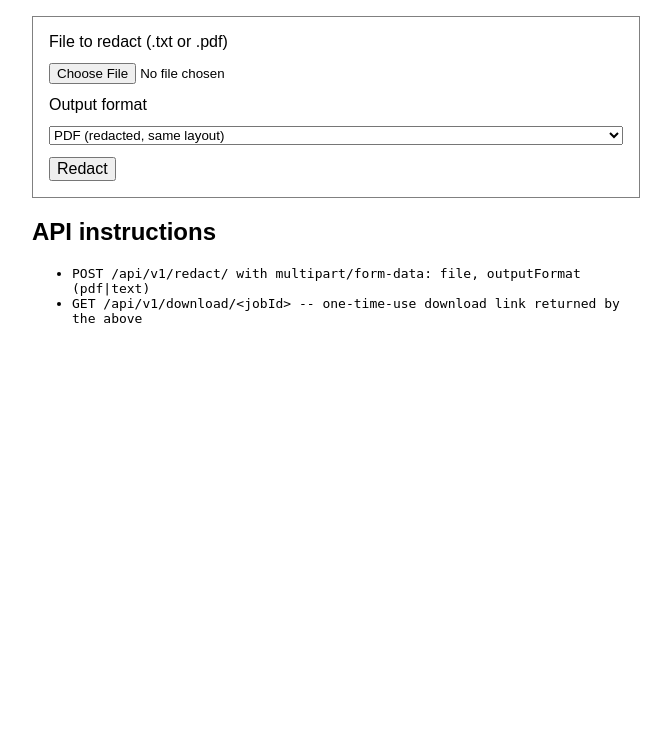
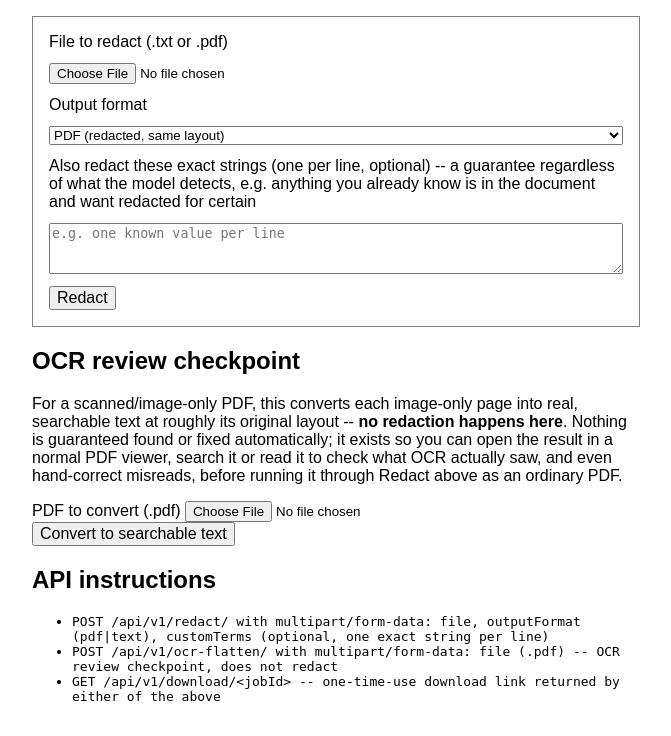
Before and after one commit to bobeaton/RemovePII, a Flask app: page / in a window 1280 px wide. Shown: the part 198-934 px from the top of the page, without its empty margins (304-975 px from the left). Before the commit the page ends 521 px from the top, so only its background shows below. Run offline with Flask 3, Linux system fonts and the light colour scheme.

Commit message:
added the concept of 'customTerms' for specific PII to exclude (so it doesn’t rely totally on LLM to find it).

```diff
--- a/server.py
+++ b/server.py
@@ -1,4 +1,5 @@
 import os
+import re
 import time
 import uuid
 import threading
@@ -12,7 +13,8 @@ from gevent.pywsgi import WSGIServer
 
 from settings import (MODEL_NAME, PORT, API_KEY, DEVICE, PII_PLACEHOLDER,
                        ALLOWED_EXTENSIONS, MAX_CONTENT_LENGTH, JOBS_DIR, JOB_TTL_SECONDS,
-                       ENABLE_OCR, OCR_LANGUAGE, OCR_DPI, MAX_TEXT_CHUNK_CHARS)
+                       ENABLE_OCR, OCR_LANGUAGE, OCR_DPI, MAX_TEXT_CHUNK_CHARS,
+                       MAX_CUSTOM_TERMS, MAX_CUSTOM_TERM_LENGTH)
 
 app = Flask(__name__)
 app.config['MAX_CONTENT_LENGTH'] = MAX_CONTENT_LENGTH
@@ -131,9 +133,27 @@ def chunk_text(text, max_chars=MAX_TEXT_CHUNK_CHARS):
     return chunks
 
 
+def expand_to_word_boundaries(text, start, end):
+    """Expand [start, end) to the boundaries of the whitespace-delimited token(s) it
+    touches. Mirrors the safety margin the PDF box-drawing path already gets for free
+    (map_entity_to_rects grabs every PyMuPDF/OCR *word* overlapping an entity, not just
+    its raw char span) -- without this, a low-confidence or boundary-clipped entity span
+    can leave a partial word fragment unredacted in any text-based output (a plain .txt
+    upload, or a PDF's outputFormat=text), even though the same detection redacts the
+    whole word cleanly when drawn as a box on a PDF page. Observed concretely: a street
+    address's tail end ('y Dr') survived in text output from an entity that only
+    matched '...Romanwa' at the character level."""
+    while start > 0 and not text[start - 1].isspace():
+        start -= 1
+    while end < len(text) and not text[end].isspace():
+        end += 1
+    return start, end
+
+
 def run_redactor(text):
     """Run the PII classifier on `text`, returning a flat list of raw (unmerged)
-    entities in `text`'s own coordinate space. Chunks first if `text` is long: a single
+    entities in `text`'s own coordinate space, each expanded to whole-word boundaries
+    (see expand_to_word_boundaries). Chunks first if `text` is long: a single
     ~465KB/68k-word document was observed to crash the whole server process (SIGKILL,
     out of memory) when sent to the classifier in one call -- likely attention memory
     scaling with sequence length -- so anything over MAX_TEXT_CHUNK_CHARS is split into
@@ -146,20 +166,37 @@ def run_redactor(text):
     entities = []
     for (chunk, offset), result in zip(chunks, batch):
         for e in result:
-            entities.append({
-                'entity_group': e['entity_group'],
-                'start': e['start'] + offset,
-                'end': e['end'] + offset,
-            })
+            start, end = expand_to_word_boundaries(text, e['start'] + offset, e['end'] + offset)
+            entities.append({'entity_group': e['entity_group'], 'start': start, 'end': end})
     return entities
 
 
-def redact_text(text):
-    """Run the PII classifier on a plain text string and splice in PII_PLACEHOLDER for
-    every detected entity span. Returns (redacted_text, entity_counts) where
-    entity_counts maps entity_group -> number of occurrences (for logging/feedback only
-    -- never includes the actual PII values)."""
-    entities = merge_adjacent_entities(run_redactor(text), text)
+def find_entities(text, custom_terms=None):
+    """Combine the model's detections (via run_redactor -- already chunked and expanded
+    to word boundaries) with any custom_terms exact-match entities, so both flow
+    through the same merge/redaction pipeline uniformly. custom_terms are matched
+    case-insensitively as literal substrings (not regexes) -- a guarantee for specific
+    known PII values the caller wants redacted regardless of model confidence (e.g. a
+    short state abbreviation the model didn't tag, or anything else known in advance).
+    Reported under the generic 'custom_match' category -- never the matched value
+    itself -- consistent with never exposing actual PII values in counts/logs."""
+    entities = run_redactor(text)
+    if custom_terms:
+        for term in custom_terms:
+            if not term:
+                continue
+            for m in re.finditer(re.escape(term), text, re.IGNORECASE):
+                start, end = expand_to_word_boundaries(text, m.start(), m.end())
+                entities.append({'entity_group': 'custom_match', 'start': start, 'end': end})
+    return entities
+
+
+def redact_text(text, custom_terms=None):
+    """Run the PII classifier (plus any custom_terms exact matches) on a plain text
+    string and splice in PII_PLACEHOLDER for every detected entity span. Returns
+    (redacted_text, entity_counts) where entity_counts maps entity_group -> number of
+    occurrences (for logging/feedback only -- never includes the actual PII values)."""
+    entities = merge_adjacent_entities(find_entities(text, custom_terms), text)
     counts = {}
     for e in entities:
         counts[e['entity_group']] = counts.get(e['entity_group'], 0) + 1
@@ -272,6 +309,41 @@ def build_page_text_and_wordmap(page):
     return ''.join(parts), spans, used_ocr
 
 
+def flatten_page_to_text(page):
+    """Replace every recognized word's image-region on this page with the same word
+    re-inserted as real, searchable text at roughly its original position -- leaving
+    non-text graphical elements (borders, logos, checkbox glyphs, grid lines) alone,
+    since only whatever OCR/native extraction recognized as a *word* gets touched.
+
+    This does NOT redact anything. It's a human review/correction checkpoint between
+    OCR and redaction: a straight second automatic redaction pass on this output isn't
+    expected to catch more PII than a single pass already does, since the classifier
+    would see essentially the same reconstructed text and context either way -- the
+    real value is that the result can be opened in any ordinary PDF viewer, searched,
+    visually checked for OCR misreads, or even hand-corrected, before being fed into
+    /api/v1/redact/ as an ordinary (now native-text) PDF.
+
+    Returns True if anything was flattened on this page (pages with no images, or where
+    OCR contributed nothing beyond native text, are left completely untouched)."""
+    if not (ENABLE_OCR and page.get_images()):
+        return False
+    text, word_spans, used_ocr = build_page_text_and_wordmap(page)
+    if not used_ocr or not text.strip():
+        return False
+    seen = set()
+    for (start, end, x0, y0, x1, y1, line_idx, word_idx) in word_spans:
+        word = text[start:end]
+        if not word.strip():
+            continue
+        key = (round(x0, 1), round(y0, 1), round(x1, 1), round(y1, 1))
+        if key in seen:
+            continue
+        seen.add(key)
+        page.add_redact_annot(fitz.Rect(x0, y0, x1, y1), text=word, fill=(1, 1, 1), text_color=(0, 0, 0))
+    page.apply_redactions()
+    return True
+
+
 def map_entity_to_rects(entity, word_spans):
     """Map one entity's [start, end) character span back to one or more page rects.
     Words are matched by overlap (not strict containment) so a boundary-clipped entity
@@ -300,7 +372,7 @@ def map_entity_to_rects(entity, word_spans):
     return rects
 
 
-def redact_pdf(doc):
+def redact_pdf(doc, custom_terms=None):
     """Redact every page of an open PyMuPDF document in place. Pages with no
     extractable text at all -- even after an OCR attempt -- are skipped entirely: not
     sent to the model, never redacted -- and reported back in skipped_pages. Pages
@@ -324,13 +396,14 @@ def redact_pdf(doc):
         if not text.strip():
             skipped_pages.append(page.number)
 
-    # run_redactor() chunks internally if a page's text is unusually long (see
-    # MAX_TEXT_CHUNK_CHARS) -- defense in depth against the same crash .txt uploads hit,
-    # in case a single PDF page ever has an enormous amount of text on it.
+    # run_redactor() (inside find_entities()) chunks internally if a page's text is
+    # unusually long (see MAX_TEXT_CHUNK_CHARS) -- defense in depth against the same
+    # crash .txt uploads hit, in case a single PDF page ever has an enormous amount of
+    # text on it.
     results_by_page = {i: [] for i in range(len(page_texts))}
     for idx, text in enumerate(page_texts):
         if text.strip():
-            results_by_page[idx] = merge_adjacent_entities(run_redactor(text), text)
+            results_by_page[idx] = merge_adjacent_entities(find_entities(text, custom_terms), text)
 
     page_redacted_texts = list(page_texts)
 
@@ -395,6 +468,14 @@ def redact():
         if ext == 'txt' and output_format == 'pdf':
             return jsonify({'error': 'outputFormat=pdf is not supported for .txt input'}), 400
 
+        # Optional: exact strings (one per line) to redact in addition to whatever the
+        # model detects -- a guarantee, not a suggestion. See find_entities().
+        custom_terms = [t.strip() for t in request.form.get('customTerms', '').splitlines() if t.strip()]
+        if len(custom_terms) > MAX_CUSTOM_TERMS:
+            return jsonify({'error': f'Too many customTerms entries (max {MAX_CUSTOM_TERMS})'}), 400
+        if any(len(t) > MAX_CUSTOM_TERM_LENGTH for t in custom_terms):
+            return jsonify({'error': f'Each customTerms entry must be at most {MAX_CUSTOM_TERM_LENGTH} characters'}), 400
+
         data = f.read()
         if len(data) == 0:
             return jsonify({'error': 'Uploaded file is empty'}), 400
@@ -405,7 +486,7 @@ def redact():
 
         if ext == 'txt':
             text = data.decode('utf-8', errors='replace')
-            redacted_text, counts = redact_text(text)
+            redacted_text, counts = redact_text(text, custom_terms)
             out_path = os.path.join(JOBS_DIR, f'{job_id}.txt')
             with open(out_path, 'w', encoding='utf-8') as fh:
                 fh.write(redacted_text)
@@ -423,7 +504,7 @@ def redact():
                 doc.close()
                 return jsonify({'error': 'PDF has no pages'}), 400
 
-            counts, skipped_pages, ocr_pages, page_redacted_texts = redact_pdf(doc)
+            counts, skipped_pages, ocr_pages, page_redacted_texts = redact_pdf(doc, custom_terms)
 
             if output_format == 'pdf':
                 out_path = os.path.join(JOBS_DIR, f'{job_id}.pdf')
@@ -449,9 +530,11 @@ def redact():
                 'created_at': time.time(),
             }
 
-        # Only log category counts and structural info -- never the actual PII values.
+        # Only log category counts and structural info -- never the actual PII values
+        # (that includes customTerms -- log a count, not the terms themselves).
         app.logger.info(f"job {job_id}: type={ext} entity_counts={counts} "
-                         f"skipped_pages={skipped_pages} ocr_pages={ocr_pages}")
+                         f"skipped_pages={skipped_pages} ocr_pages={ocr_pages} "
+                         f"custom_terms={len(custom_terms)}")
 
         return jsonify({
             'jobId': job_id,
@@ -470,6 +553,70 @@ def redact():
         app.logger.exception('Unhandled error while processing redaction request')
         # Deliberately generic -- not str(e) -- since an exception message could
         # inadvertently echo a fragment of file content.
+        return jsonify({'error': 'Internal server error while processing file'}), 500
+
+
+@app.route('/api/v1/ocr-flatten/', methods=['POST'])
+def ocr_flatten():
+    """OCR every image-only region of an uploaded PDF and reinsert the recognized text
+    as real, searchable text at roughly its original position, removing the underlying
+    image pixels there. No redaction happens here -- see flatten_page_to_text() for why
+    this is a review/correction checkpoint rather than a way to improve detection."""
+    try:
+        if 'file' not in request.files:
+            return jsonify({'error': "Missing 'file' part in form-data"}), 400
+
+        f = request.files['file']
+        if f.filename == '':
+            return jsonify({'error': 'No file selected'}), 400
+
+        filename = secure_filename(f.filename)
+        if not filename.lower().endswith('.pdf'):
+            return jsonify({'error': 'Only .pdf files are supported for OCR flattening'}), 400
+
+        data = f.read()
+        if len(data) == 0:
+            return jsonify({'error': 'Uploaded file is empty'}), 400
+
+        try:
+            doc = fitz.open(stream=data, filetype='pdf')
+        except Exception:
+            return jsonify({'error': 'Could not read PDF file (it may be corrupt or unsupported)'}), 400
+
+        if doc.needs_pass:
+            doc.close()
+            return jsonify({'error': 'PDF is password protected'}), 400
+        if doc.page_count == 0:
+            doc.close()
+            return jsonify({'error': 'PDF has no pages'}), 400
+
+        flattened_pages = [page.number for page in doc if flatten_page_to_text(page)]
+
+        job_id = uuid.uuid4().hex
+        out_path = os.path.join(JOBS_DIR, f'{job_id}.pdf')
+        doc.save(out_path, garbage=4, deflate=True)
+        doc.close()
+
+        with JOBS_LOCK:
+            JOBS[job_id] = {
+                'file_path': out_path,
+                'filename': f'flattened_{filename}',
+                'mimetype': 'application/pdf',
+                'created_at': time.time(),
+            }
+
+        app.logger.info(f"job {job_id}: ocr-flatten flattened_pages={flattened_pages}")
+
+        return jsonify({
+            'jobId': job_id,
+            'downloadUrl': f'/api/v1/download/{job_id}',
+            'flattenedPages': flattened_pages,
+        })
+
+    except HTTPException:
+        raise
+    except Exception:
+        app.logger.exception('Unhandled error while flattening PDF')
         return jsonify({'error': 'Internal server error while processing file'}), 500
 
 
--- a/templates/index.html
+++ b/templates/index.html
@@ -104,25 +104,52 @@
           <option value="text">Plain text</option>
         </select>
 
+        <label for="customTerms">
+          Also redact these exact strings (one per line, optional) -- a guarantee
+          regardless of what the model detects, e.g. anything you already know is in
+          the document and want redacted for certain
+        </label>
+        <textarea id="customTerms" name="customTerms" rows="3"
+                  placeholder="e.g. one known value per line"></textarea>
+
         <button id="submitButton" type="submit">Redact</button>
       </form>
 
       <div id="progress">
         <div class="spinner"></div>
-        <span id="progressText">Redacting…</span>
+        <span id="progressText">Working…</span>
       </div>
 
       <div id="error"></div>
 
       <div id="result">
         <p id="summary"></p>
-        <a id="downloadLink" href="#">Download redacted file</a>
+        <a id="downloadLink" href="#">Download file</a>
       </div>
+
+      <h2>OCR review checkpoint</h2>
+      <p>
+        For a scanned/image-only PDF, this converts each image-only page into real,
+        searchable text at roughly its original layout -- <strong>no redaction happens
+        here</strong>. Nothing is guaranteed found or fixed automatically; it exists so
+        you can open the result in a normal PDF viewer, search it or read it to check
+        what OCR actually saw, and even hand-correct misreads, before running it through
+        Redact above as an ordinary PDF.
+      </p>
+      <form id="flattenForm">
+        <label for="flattenFileInput">PDF to convert (.pdf)</label>
+        <input type="file" id="flattenFileInput" name="file" accept=".pdf" required />
+        <button id="flattenSubmitButton" type="submit">Convert to searchable text</button>
+      </form>
 
     <h2>API instructions</h2>
     <ul id="endpoints">
-      <li>POST /api/v1/redact/ with multipart/form-data: file, outputFormat (pdf|text)</li>
-      <li>GET /api/v1/download/&lt;jobId&gt; -- one-time-use download link returned by the above</li>
+      <li>POST /api/v1/redact/ with multipart/form-data: file, outputFormat (pdf|text),
+        customTerms (optional, one exact string per line)</li>
+      <li>POST /api/v1/ocr-flatten/ with multipart/form-data: file (.pdf) -- OCR review
+        checkpoint, does not redact</li>
+      <li>GET /api/v1/download/&lt;jobId&gt; -- one-time-use download link returned by
+        either of the above</li>
     </ul>
 
     <script>
@@ -140,17 +167,16 @@
         }
       });
 
-      const submitButton = document.getElementById('submitButton');
       const progressDiv = document.getElementById('progress');
       const progressText = document.getElementById('progressText');
+      const errorDiv = document.getElementById('error');
+      const resultDiv = document.getElementById('result');
       let progressTimer = null;
 
-      function startProgress() {
-        submitButton.disabled = true;
-        fileInput.disabled = true;
-        outputFormat.disabled = true;
+      function startProgress(label, disable) {
+        disable.forEach((el) => { el.disabled = true; });
         const startedAt = Date.now();
-        progressText.textContent = 'Redacting… (0s)';
+        progressText.textContent = `${label}… (0s)`;
         progressDiv.classList.add('visible');
         // A real, ticking elapsed-time counter -- not just a spinner -- so it's still
         // provably alive even if animations are off (prefers-reduced-motion) or the
@@ -158,34 +184,33 @@
         // take a while, so this is the "still working, not frozen" signal.
         progressTimer = setInterval(() => {
           const secs = Math.round((Date.now() - startedAt) / 1000);
-          progressText.textContent = `Redacting… (${secs}s)`;
+          progressText.textContent = `${label}… (${secs}s)`;
         }, 1000);
       }
 
-      function stopProgress() {
+      function stopProgress(disable) {
         clearInterval(progressTimer);
         progressTimer = null;
         progressDiv.classList.remove('visible');
-        submitButton.disabled = false;
-        fileInput.disabled = false;
+        disable.forEach((el) => { el.disabled = false; });
         outputFormat.disabled = fileInput.files[0]
           ? fileInput.files[0].name.toLowerCase().endsWith('.txt')
           : false;
       }
 
-      document.getElementById('uploadForm').addEventListener('submit', async (event) => {
+      // Shared by both forms: POST formData to url, show progress while in flight,
+      // then hand the parsed response body to buildSummary(body) to fill in #summary
+      // on success. disable is the list of inputs/buttons to lock during the request.
+      async function submitForm(event, url, label, disable, buildSummary) {
         event.preventDefault();
-
-        const errorDiv = document.getElementById('error');
-        const resultDiv = document.getElementById('result');
         errorDiv.classList.remove('visible');
         resultDiv.classList.remove('visible');
 
         const formData = new FormData(event.target);
-        startProgress();
+        startProgress(label, disable);
 
         try {
-          const response = await fetch(`${location.origin}/api/v1/redact/`, {
+          const response = await fetch(`${location.origin}${url}`, {
             method: 'POST',
             body: formData,
           });
@@ -197,6 +222,21 @@
             return;
           }
 
+          document.getElementById('summary').textContent = buildSummary(body);
+          document.getElementById('downloadLink').href = body.downloadUrl;
+          resultDiv.classList.add('visible');
+        } catch (e) {
+          errorDiv.textContent = 'Error: ' + e;
+          errorDiv.classList.add('visible');
+        } finally {
+          stopProgress(disable);
+        }
+      }
+
+      const submitButton = document.getElementById('submitButton');
+      const customTerms = document.getElementById('customTerms');
+      document.getElementById('uploadForm').addEventListener('submit', (event) =>
+        submitForm(event, '/api/v1/redact/', 'Redacting', [submitButton, fileInput, outputFormat, customTerms], (body) => {
           const counts = Object.entries(body.entityCounts || {})
             .map(([category, n]) => `${category} ×${n}`)
             .join(', ') || 'none found';
@@ -207,16 +247,19 @@
           if (body.skippedPages && body.skippedPages.length) {
             summary += ` Skipped pages (no extractable text, even after OCR): ${body.skippedPages.join(', ')}.`;
           }
-          document.getElementById('summary').textContent = summary;
-          document.getElementById('downloadLink').href = body.downloadUrl;
-          resultDiv.classList.add('visible');
-        } catch (e) {
-          errorDiv.textContent = 'Error: ' + e;
-          errorDiv.classList.add('visible');
-        } finally {
-          stopProgress();
-        }
-      });
+          return summary;
+        })
+      );
+
+      const flattenFileInput = document.getElementById('flattenFileInput');
+      const flattenSubmitButton = document.getElementById('flattenSubmitButton');
+      document.getElementById('flattenForm').addEventListener('submit', (event) =>
+        submitForm(event, '/api/v1/ocr-flatten/', 'Converting', [flattenSubmitButton, flattenFileInput], (body) => {
+          return body.flattenedPages && body.flattenedPages.length
+            ? `Converted pages to searchable text: ${body.flattenedPages.join(', ')}. No redaction was performed -- review before redacting.`
+            : 'No image-only pages found -- nothing needed converting.';
+        })
+      );
     </script>
   </body>
 </html>
```
Also changed, not shown: settings.py (+8 -0 lines), README.md.
